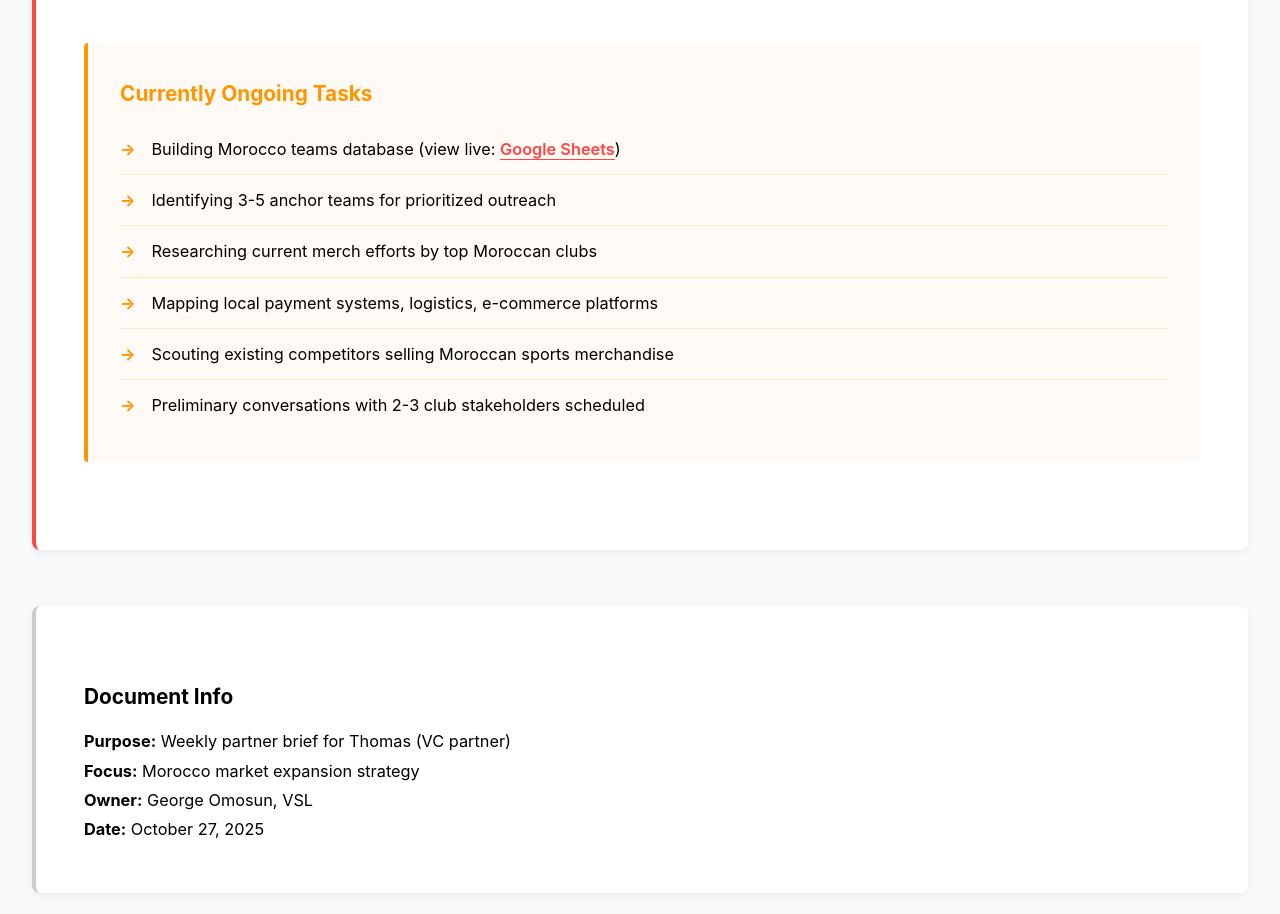
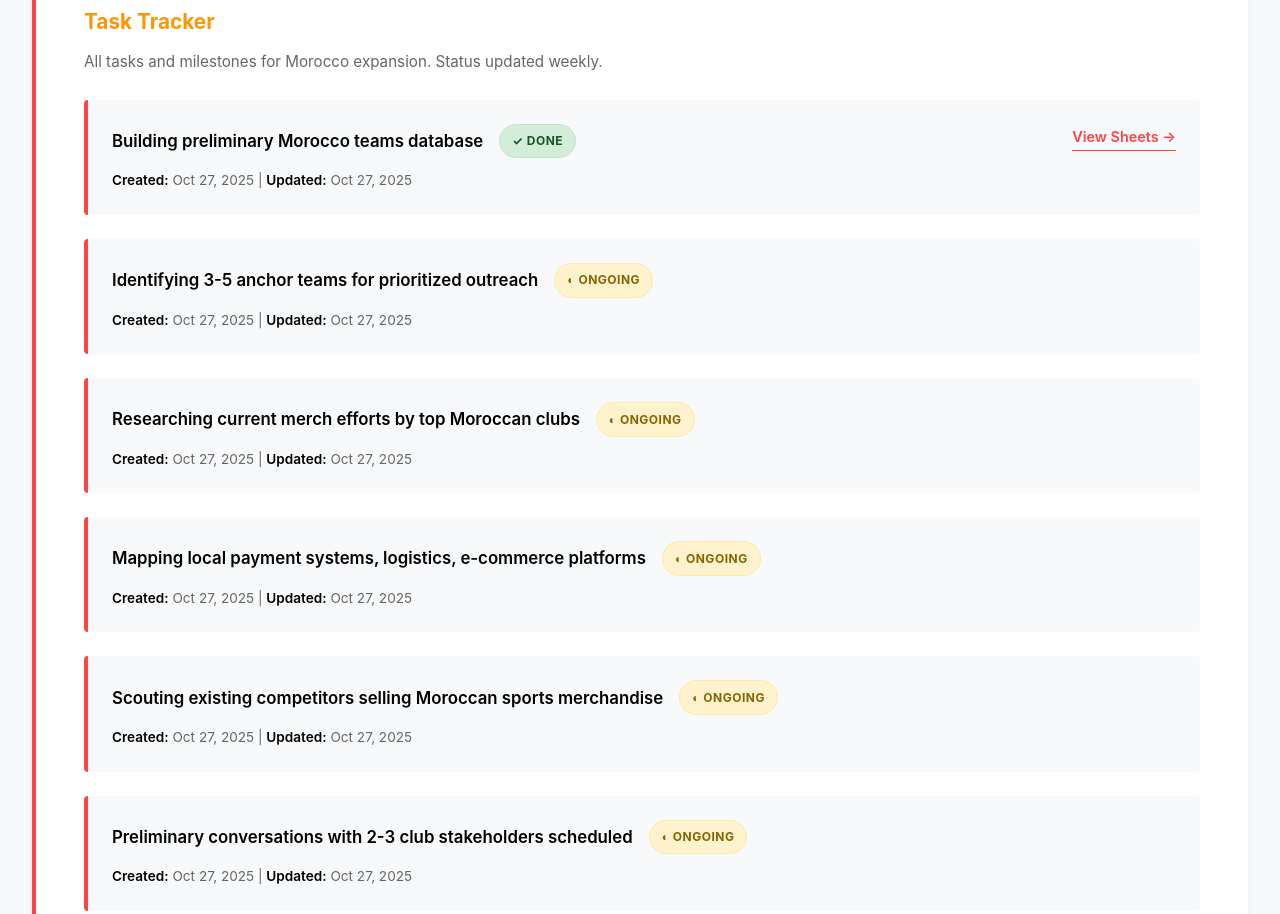
Before and after one commit to george-omosun-e/vsl-weekly, a plain HTML site: page index.html in a window 1280 px wide. Shown: the part 2593-3507 px from the top of the page. Drawn offline with Linux system fonts and the light colour scheme.

Commit message:
added task tracker

```diff
--- a/index.html
+++ b/index.html
@@ -214,16 +214,17 @@
         }
 
         .action-items {
-            background: #fffaf5;
-            border-left: 4px solid #ff9600;
-            padding: 2rem;
-            margin: 2.5rem 0;
-            border-radius: 4px;
+            background: transparent;
+            border-left: none;
+            padding: 0;
+            margin: 0;
+            border-radius: 0;
         }
 
         .action-items h3 {
             color: #ff9600;
             margin-top: 0;
+            margin-bottom: 0.5rem;
         }
 
         .action-items ul {
@@ -327,9 +328,93 @@
             transition: all 0.3s ease;
         }
 
-        a:hover {
-            color: #ff5555;
-            border-bottom-color: #ff5555;
+        .task-item {
+            background: #f8f9fa;
+            border-left: 4px solid #ff4444;
+            padding: 1.5rem;
+            margin-bottom: 1.5rem;
+            border-radius: 4px;
+            display: flex;
+            justify-content: space-between;
+            align-items: flex-start;
+            gap: 2rem;
+        }
+
+        .task-content {
+            flex: 1;
+        }
+
+        .task-header {
+            display: flex;
+            align-items: center;
+            gap: 1rem;
+            margin-bottom: 0.75rem;
+        }
+
+        .task-name {
+            font-size: 1.05rem;
+            font-weight: 600;
+            color: #000000;
+            margin: 0;
+        }
+
+        .task-status {
+            display: inline-block;
+            padding: 0.35rem 0.75rem;
+            border-radius: 20px;
+            font-size: 0.75rem;
+            font-weight: 700;
+            text-transform: uppercase;
+            letter-spacing: 0.5px;
+            white-space: nowrap;
+        }
+
+        .status-done {
+            background: #d4edda;
+            color: #155724;
+            border: 1px solid #c3e6cb;
+        }
+
+        .status-ongoing {
+            background: #fff3cd;
+            color: #856404;
+            border: 1px solid #ffeaa7;
+        }
+
+        .status-pending {
+            background: #f0f0f0;
+            color: #666;
+            border: 1px solid #ddd;
+        }
+
+        .task-metadata {
+            font-size: 0.85rem;
+            color: #666;
+            margin-top: 0.5rem;
+            line-height: 1.5;
+        }
+
+        .task-metadata-label {
+            font-weight: 600;
+            color: #000000;
+        }
+
+        .task-right {
+            display: flex;
+            flex-direction: column;
+            gap: 0.5rem;
+            text-align: right;
+        }
+
+        @media (max-width: 768px) {
+            .task-item {
+                flex-direction: column;
+                gap: 1rem;
+            }
+
+            .task-right {
+                text-align: left;
+            }
         }
 
         footer {
@@ -463,15 +548,96 @@
         <!-- Action Items -->
         <section>
             <div class="action-items">
-                <h3>Currently Ongoing Tasks</h3>
-                <ul>
-                    <li>Building Morocco teams database (view live: <a href="https://docs.google.com/spreadsheets/d/1XEcbzNTvhGeAPJYjfoEOZlqfj1J9qFe6aYADnf18q8o/edit?gid=0#gid=0" target="_blank">Google Sheets</a>)</li>
-                    <li>Identifying 3-5 anchor teams for prioritized outreach</li>
-                    <li>Researching current merch efforts by top Moroccan clubs</li>
-                    <li>Mapping local payment systems, logistics, e-commerce platforms</li>
-                    <li>Scouting existing competitors selling Moroccan sports merchandise</li>
-                    <li>Preliminary conversations with 2-3 club stakeholders scheduled</li>
-                </ul>
+                <h3>Task Tracker</h3>
+                <p style="color: #666; font-size: 0.95rem; margin-bottom: 1.5rem;">All tasks and milestones for Morocco expansion. Status updated weekly.</p>
+
+                <!-- Task 1 -->
+                <div class="task-item">
+                    <div class="task-content">
+                        <div class="task-header">
+                            <p class="task-name">Building preliminary Morocco teams database</p>
+                            <span class="task-status status-done">✓ Done</span>
+                        </div>
+                        <div class="task-metadata">
+                            <span class="task-metadata-label">Created:</span> Oct 27, 2025 |
+                            <span class="task-metadata-label">Updated:</span> Oct 27, 2025
+                        </div>
+                    </div>
+                    <div class="task-right">
+                        <a href="https://docs.google.com/spreadsheets/d/1XEcbzNTvhGeAPJYjfoEOZlqfj1J9qFe6aYADnf18q8o/edit?gid=0#gid=0" target="_blank" style="font-size: 0.9rem;">View Sheets →</a>
+                    </div>
+                </div>
+
+                <!-- Task 2 -->
+                <div class="task-item">
+                    <div class="task-content">
+                        <div class="task-header">
+                            <p class="task-name">Identifying 3-5 anchor teams for prioritized outreach</p>
+                            <span class="task-status status-ongoing">◐ Ongoing</span>
+                        </div>
+                        <div class="task-metadata">
+                            <span class="task-metadata-label">Created:</span> Oct 27, 2025 |
+                            <span class="task-metadata-label">Updated:</span> Oct 27, 2025
+                        </div>
+                    </div>
+                </div>
+
+                <!-- Task 3 -->
+                <div class="task-item">
+                    <div class="task-content">
+                        <div class="task-header">
+                            <p class="task-name">Researching current merch efforts by top Moroccan clubs</p>
+                            <span class="task-status status-ongoing">◐ Ongoing</span>
+                        </div>
+                        <div class="task-metadata">
+                            <span class="task-metadata-label">Created:</span> Oct 27, 2025 |
+                            <span class="task-metadata-label">Updated:</span> Oct 27, 2025
+                        </div>
+                    </div>
+                </div>
+
+                <!-- Task 4 -->
+                <div class="task-item">
+                    <div class="task-content">
+                        <div class="task-header">
+                            <p class="task-name">Mapping local payment systems, logistics, e-commerce platforms</p>
+                            <span class="task-status status-ongoing">◐ Ongoing</span>
+                        </div>
+                        <div class="task-metadata">
+                            <span class="task-metadata-label">Created:</span> Oct 27, 2025 |
+                            <span class="task-metadata-label">Updated:</span> Oct 27, 2025
+                        </div>
+                    </div>
+                </div>
+
+                <!-- Task 5 -->
+                <div class="task-item">
+                    <div class="task-content">
+                        <div class="task-header">
+                            <p class="task-name">Scouting existing competitors selling Moroccan sports merchandise</p>
+                            <span class="task-status status-ongoing">◐ Ongoing</span>
+                        </div>
+                        <div class="task-metadata">
+                            <span class="task-metadata-label">Created:</span> Oct 27, 2025 |
+                            <span class="task-metadata-label">Updated:</span> Oct 27, 2025
+                        </div>
+                    </div>
+                </div>
+
+                <!-- Task 6 -->
+                <div class="task-item">
+                    <div class="task-content">
+                        <div class="task-header">
+                            <p class="task-name">Preliminary conversations with 2-3 club stakeholders scheduled</p>
+                            <span class="task-status status-ongoing">◐ Ongoing</span>
+                        </div>
+                        <div class="task-metadata">
+                            <span class="task-metadata-label">Created:</span> Oct 27, 2025 |
+                            <span class="task-metadata-label">Updated:</span> Oct 27, 2025
+                        </div>
+                    </div>
+                </div>
+
             </div>
         </section>
 
```
